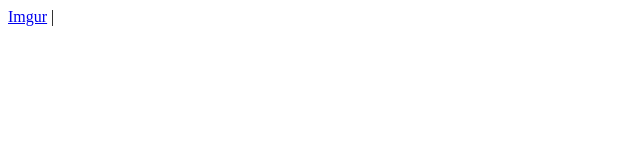
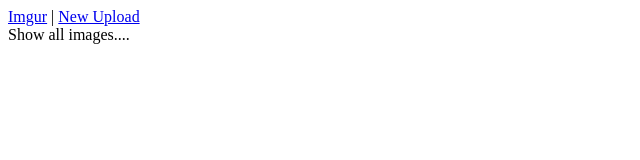
Before and after one commit to minhajuddin/imgur_clone, a plain HTML site: page index.html in a window 1280 px wide. Shown: the whole page, without its empty margins (0-640 px from the left). Drawn offline with Linux system fonts and the light colour scheme.

Commit message:
Update index.html

```diff
--- a/index.html
+++ b/index.html
@@ -1,6 +1,6 @@
 <!doctype html>
 
-<a href='/'>Imgur</a> | <a href='/new.html>New Upload</a>
+<a href='/'>Imgur</a> | <a href='/new.html'>New Upload</a>
 
 <br />
 
```
